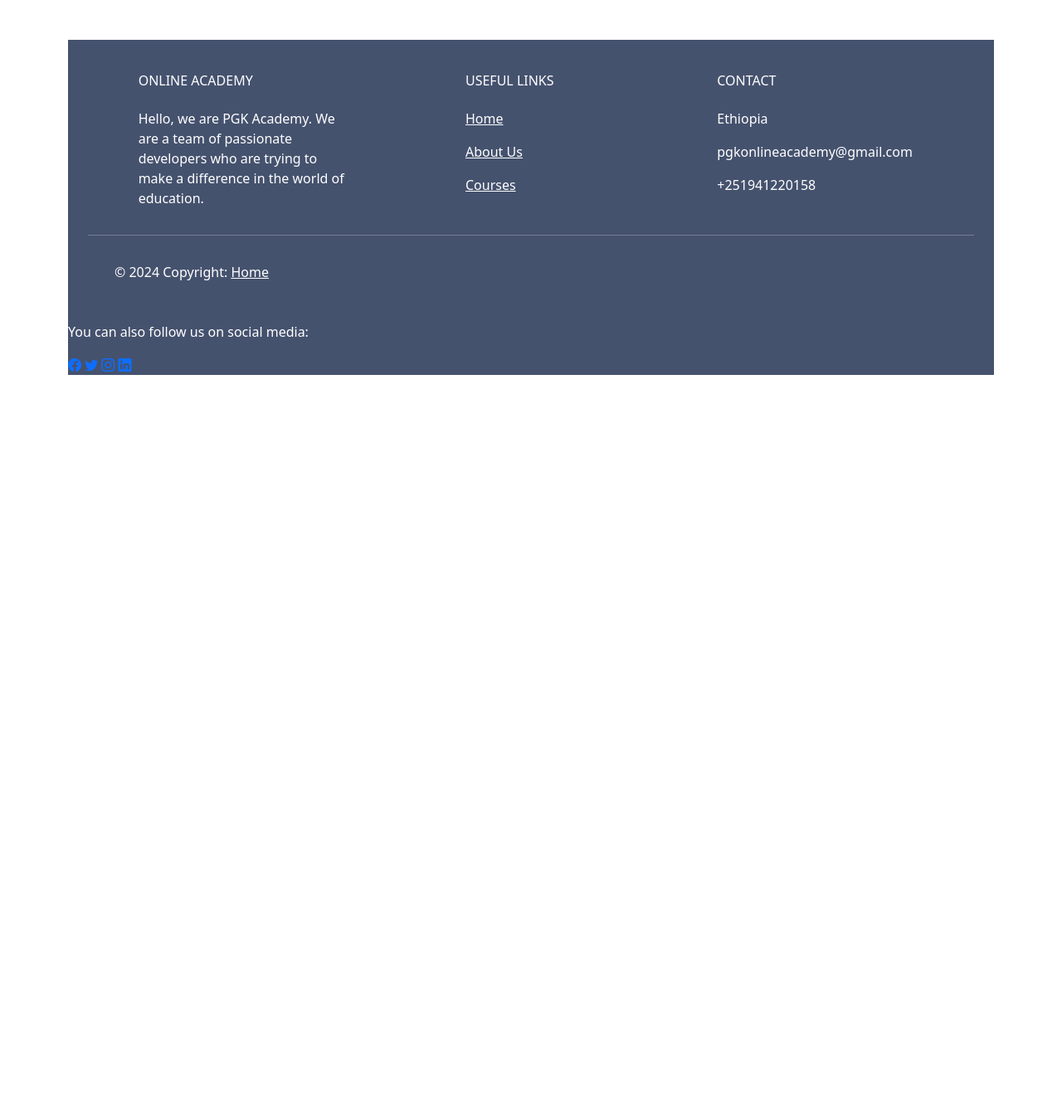
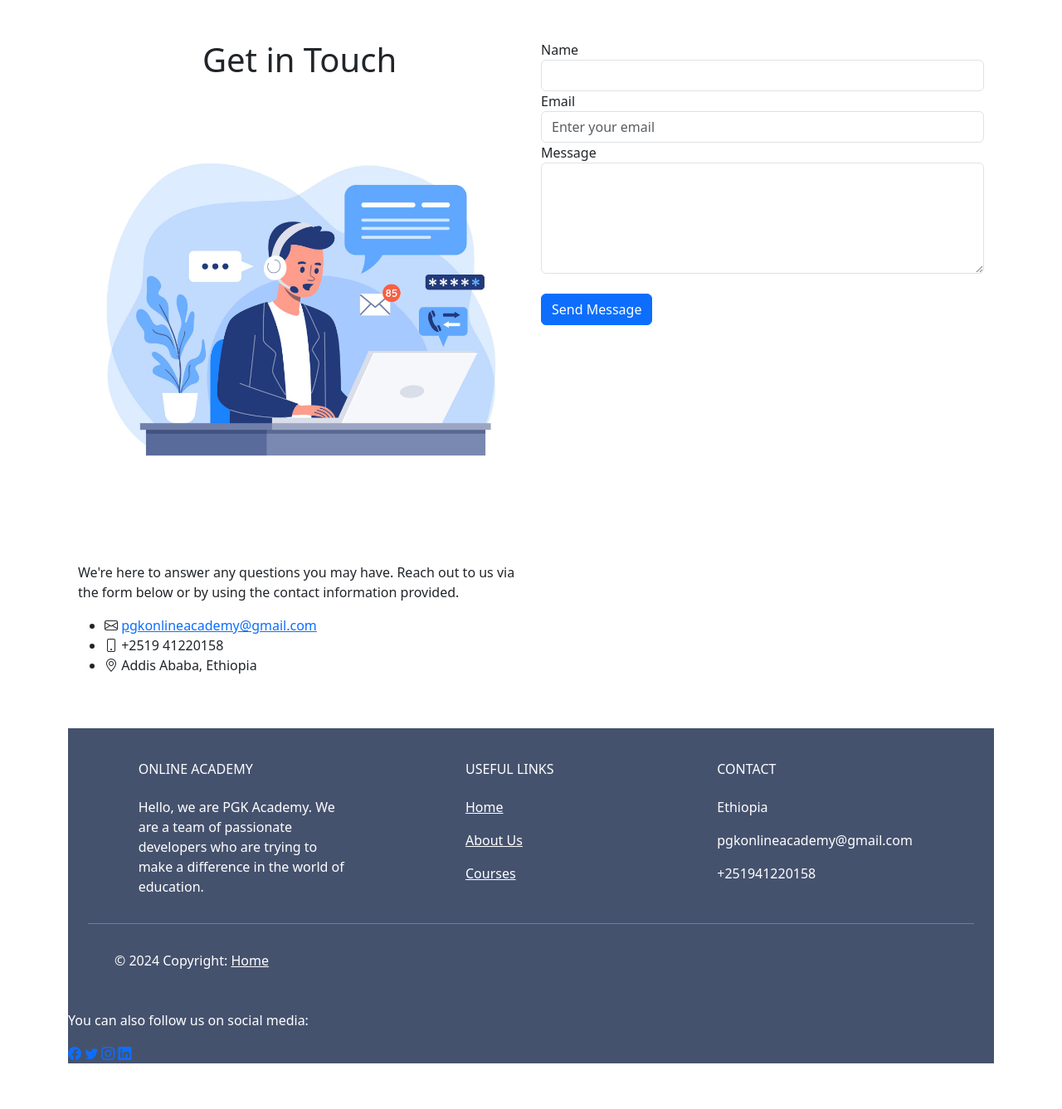
Before and after one commit to Pgk95/pgk-academy-online, a Flask app: page /Contact in a window 1280 px wide. Shown: the part 72-1409 px from the top of the page at 83% size. Before the commit the page ends 524 px from the top, so only its background shows below. Run offline with Flask 3, Linux system fonts and the light colour scheme.

Commit message:
implmented contact us feature to the user that can send message and get support form us

```diff
--- a/website/templates/contact_us.html
+++ b/website/templates/contact_us.html
@@ -1,6 +1,75 @@
-{% extends 'base.html' %}
+{% extends 'base.html' %} {% block title %}Contact Us - PGK Academy{% endblock
+%} {% block content %}
 
-{% block title %}Contact Us - PGK Academy{% endblock %}
-
-{% block content %}
+<main class="contact-page">
+  <div class="container">
+    <div class="row">
+      <div class="col-lg-6">
+        <h1 class="text-center mb-4">Get in Touch</h1>
+        <img
+          src="../static/images/contact_us.jpg"
+          alt="Contact Us Image"
+          class="img-fluid mb-4"
+          sizes="(max-width: 7px) 100vw, 7px"
+        />
+        <p>
+          We're here to answer any questions you may have. Reach out to us via
+          the form below or by using the contact information provided.
+        </p>
+        <ul class="contact-info">
+          <li>
+            <i class="bi bi-envelope"></i>
+            <a href="mailto:pgkonlineacademy@gmail.com">pgkonlineacademy@gmail.com</a>
+          </li>
+          <li><i class="bi bi-phone"></i> +2519 41220158</li>
+          <li>
+            <i class="bi bi-geo-alt"></i> Addis Ababa, Ethiopia
+          </li>
+        </ul>
+      </div>
+      <div class="col-lg-6">
+        <form method="POST" action="{{ url_for('views.contact') }}">
+          <div class="form-group">
+            <label for="name">Name</label>
+            <input
+              type="text"
+              class="form-control"
+              id="name"
+              value="{% if current_user.is_authenticated %}{{current_user.username}}{% endif %}"
+              name="name"
+              required
+            />
+          </div>
+          <div class="form-group">
+            <label for="email">Email</label>
+            <input
+              type="email"
+              class="form-control"
+              id="email"
+              name="email"
+              {% if current_user.is_authenticated %}
+                value="{{current_user.email}}"
+                {% else %}
+                placeholder="Enter your email"
+                {% endif %}
+              required
+            />
+          </div>
+          <div class="form-group">
+            <label for="message">Message</label>
+            <textarea
+              class="form-control"
+              id="message"
+              name="message"
+              rows="5"
+              required
+            ></textarea>
+          </div>
+          <br>
+          <button type="submit" class="btn btn-primary text-center">Send Message</button>
+        </form>
+      </div>
+    </div>
+  </div>
+</main>
 {% endblock %}
--- a/website/views.py
+++ b/website/views.py
@@ -5,6 +5,11 @@ from .decorators import check_confirmed
 from . import db
 from .email import send_email
 from .token import confirm_token, generate_confirmation_token
+from dotenv import load_dotenv
+import os
+
+# Load environment variables
+load_dotenv()
 
 # Create a blueprint
 views = Blueprint('views', __name__)
@@ -22,9 +27,34 @@ def about_us():
     return render_template("about.html")
 
 
-@views.route('/Contact')
+@views.route('/Contact', methods=['GET', 'POST'])
 def contact():
-    return render_template("contact_us.html")
+    # Check if the request is a POST request
+    if request.method == 'POST':
+        # get the form data
+        name = request.form.get('name')
+        if current_user.is_authenticated:
+            email = current_user.email
+        else:
+            email = request.form.get('email')
+        message = request.form.get('message')
+
+        try:
+            # send the email
+            subject = "Contact from " + name
+            body = "Name: " + name + "\nEmail: " + email + "\nMessage: " + message
+            send_email(os.getenv('MAIL_USERNAME'), subject, body)
+
+            flash('Your message has been sent successfully!', category='success')
+            if current_user.is_authenticated:
+                return redirect(url_for('views.dashboard'))
+            else:
+                return redirect(url_for('views.home'))
+        except Exception as e:
+            flash('Something went wrong. Please try again.', category='error')
+
+    return render_template('contact_us.html')
+
 
 
 @views.route('/dashboard')
```
Also changed, not shown: website/static/images/contact_us.jpg (added).
